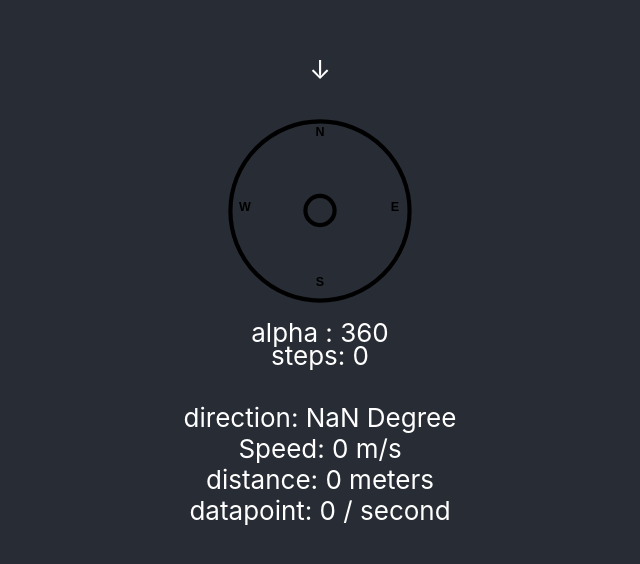
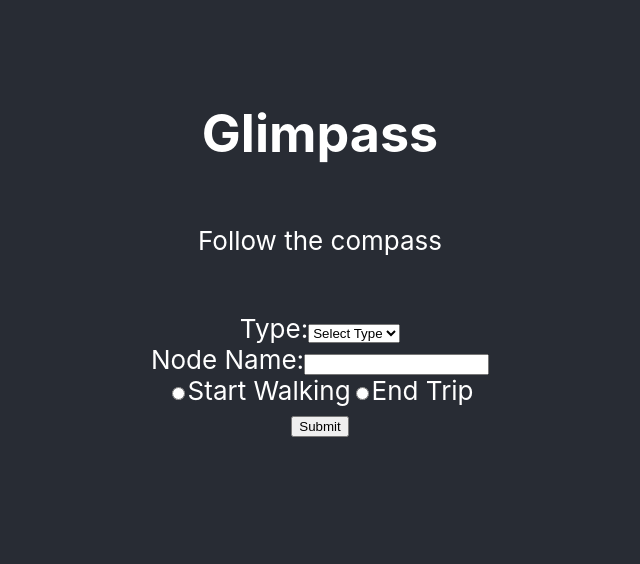
Before and after one commit to ranger-glimpass/deploy2, a React (Create React App) app: page /node-form in a window 1280 px wide. Shown: the part 148-712 px from the top of the page, without its empty margins (320-960 px from the left). Built offline with nearby package versions, Linux system fonts and the light colour scheme.

Commit message:
Form attached and Compass step working

```diff
--- a/package.json
+++ b/package.json
@@ -9,6 +9,7 @@
     "@testing-library/user-event": "^13.5.0",
     "react": "^18.2.0",
     "react-dom": "^18.2.0",
+    "react-router-dom": "^6.15.0",
     "react-scripts": "5.0.1",
     "web-vitals": "^2.1.4"
   },
@@ -18,7 +19,7 @@
     "test": "react-scripts test",
     "eject": "react-scripts eject",
     "predeploy": "npm run build",
-  "deploy": "gh-pages -d build"
+    "deploy": "gh-pages -d build"
   },
   "eslintConfig": {
     "extends": [
--- a/src/App.js
+++ b/src/App.js
@@ -1,14 +1,52 @@
 // src/App.js
 
-import React from 'react';
+import React, {useState} from 'react';
 import './App.css';
+import { BrowserRouter as Router, Routes, Route, Link } from 'react-router-dom';
+import Home from './components/Home';  // Assuming you have created a HomePage component
+import NodeForm from './components/NodeForm';
 import Compass from './components/Compass';
+import InTrip from './components/InTrip';
+
 
 function App() {
+    const [formData, setFormData] = useState(null);
+
+    const onStartWalking = (data) => {
+        setFormData(data);  // store the form data to pass it to the Compass component
+    };
+
+    const onEndTrip = () => {
+        // Handle end trip logic here
+    };
     return (
+
         <div className="App">
             <header className="App-header">
-                <Compass />
+            <h1>Glimpass</h1>
+      <p>Follow the compass</p> <br></br>
+            <Router>
+            {/* <nav>
+        <Link to="/">Home</Link>
+        <Link to="/in-trip">Trip</Link>
+    </nav> */}
+            <Routes>
+            <Route path="/deploy2" element={<Home />}/>
+                <Route path="/" element={<Home />}/>
+                    {/* <Home /> */}
+
+                <Route path="/node-form" element={<NodeForm onStartWalking={onStartWalking} onEndTrip={onEndTrip} />}/>
+                    {/* <NodeForm onStartWalking={onStartWalking} onEndTrip={onEndTrip} /> */}
+
+                <Route path="/compass" element={<Compass formData={formData}  />}/>
+                    {/* Pass the form data to the Compass component */}
+                    {/* <Compass formData={formData} /> */}
+
+                <Route path="/in-trip" element={<InTrip />}/>
+                    {/* Pass the form data to the Compass component */}
+                    {/* <InTrip/> */}
+            </Routes>
+        </Router>
             </header>
         </div>
     );
--- a/src/components/Compass.js
+++ b/src/components/Compass.js
@@ -3,16 +3,17 @@
 import React, { useState, useEffect, useRef } from 'react';
 import './Compass.css';
 import { ReactComponent as CompassSVG } from '../assets/compass.svg';
-//import { ReactComponent as Arrow } from '../assets/navigationArrow.svg';
 import Direction from './Direction';
 
 
 function Compass() {
     const [alpha, setAlpha] = useState(0);
-  //  const needleRef = useRef(null);
     const OFFSET = 0;
     const rotatingPartRef = useRef(null); // Ref for the rotating part of the SVG
-
+    const [isWalking, setIsWalking] = useState(false);
+    //const [stepsCounted, setStepsCounted] = useState(0);
+    const [alphaSum, setAlphaSum] = useState(0);
+    const [alphaReadingsCounted, setAlphaReadingsCounted] = useState(0);
 
     const [stepCount, setStepCount] = useState(0);
     const accelerometerData = useRef([]);
@@ -20,34 +21,50 @@ const accelerometerData = useRef([]);
     function lowPassFilter(data, alpha) {
         let filtered = [];
         filtered[0] = data[0];
-    for(let i = 1; i < data.length; i++) {
-        filtered[i] = alpha * data[i] + (1 - alpha) * filtered[i-1];
+        for (let i = 1; i < data.length; i++) {
+            filtered[i] = alpha * data[i] + (1 - alpha) * filtered[i - 1];
         }
         return filtered;
     }
-const threshold = 12;  // Adjust this value based on testing
+    const threshold = 12;  // Adjust this value based on testing (Steps)
 
 
     useEffect(() => {
+        if (isWalking) {
             const processSteps = () => {
                 let data = accelerometerData.current;
                 data = lowPassFilter(data, 0.9);
 
                 let count = 0;
-        for(let i = 1; i < data.length - 1; i++) {
-            if(data[i] > data[i-1] && data[i] > data[i+1] && data[i] > threshold) {
+                for (let i = 1; i < data.length - 1; i++) {
+                    if (data[i] > data[i - 1] && data[i] > data[i + 1] && data[i] > threshold) {
                         count++;
                     }
                 }
-
                 setStepCount(prev => prev + count);
                 accelerometerData.current = [];  // Clear the current data
             };
+            const interval = setInterval(processSteps, 1000);
+            return () => clearInterval(interval);
+        }
+    }, [isWalking]);
 
-    const interval = setInterval(processSteps, 1000);
 
-    return () => clearInterval(interval);
-}, []);
+    const handleWalkingToggle = () => {
+        if (isWalking) {
+            // When stopping walking
+            const avgAlpha = alphaSum / alphaReadingsCounted;
+            window.alert(`Steps Counted: ${stepCount}\nAverage Alpha(Node is at): ${parseInt(avgAlpha)}`);
+            setIsWalking(false);
+            setStepCount(0);
+            setAlphaSum(0);
+            setAlphaReadingsCounted(0);
+        } else {
+            // When starting walking
+            setIsWalking(true);
+        }
+    };
+
 
     useEffect(() => {
         // Handler for device orientation events
@@ -56,7 +73,7 @@ useEffect(() => {
             const ay = event.accelerationIncludingGravity.y;
             const az = event.accelerationIncludingGravity.z;
 
-            const magnitude = Math.sqrt(ax*ax + ay*ay + az*az);
+            const magnitude = Math.sqrt(ax * ax + ay * ay + az * az);
             accelerometerData.current.push(magnitude);
         };
 
@@ -77,6 +94,15 @@ useEffect(() => {
     }, []);
 
     useEffect(() => {
+        if (isWalking) {
+            setAlphaSum(prevSum => prevSum + (360-alpha));
+            setAlphaReadingsCounted(prevCount => prevCount + 1);
+        }
+    }, [alpha, isWalking]);  // Dependencies ensure this runs whenever alpha or isWalking changes
+
+
+
+    useEffect(() => {
         if (rotatingPartRef.current) {
             rotatingPartRef.current.style.transform = `rotate(-${360 - alpha}deg)`;
         }
@@ -84,17 +110,23 @@ useEffect(() => {
     }, [alpha]);
 
     return (
-
         <>
             <div className="compass-container">
                 <p>↓</p>
                 <CompassSVG className="compass-image" ref={rotatingPartRef} />
-        alpha : {360 - parseInt(alpha)}
+                Alpha : {360 - parseInt(alpha)}
             </div>
             <br></br><br></br>
-        <div className="step-counter">steps: {stepCount}</div>
+            <div className="step-counter">Steps: {stepCount}</div>
             <br></br>
-        <Direction/>
+            {/* <Direction /> */}
+
+            <div className="compass-container">
+                <button onClick={handleWalkingToggle}>
+                    {isWalking ? "Stop Walking" : "Start Walking"}
+                </button>
+                {/* Rest of your Compass UI */}
+            </div>
         </>
     );
 }
--- /dev/null
+++ b/src/components/Home.js
@@ -0,0 +1,15 @@
+import React from 'react';
+import { useNavigate } from 'react-router-dom';
+
+function Home({ onStartTrip }) {
+    const navigate = useNavigate();
+    return (
+    <div>
+
+      <button onClick={() => navigate('/in-trip')}>
+      Start Trip
+    </button>
+    </div>
+  );
+}
+export default Home;
--- /dev/null
+++ b/src/components/InTrip.js
@@ -0,0 +1,23 @@
+import React from 'react';
+import { useNavigate } from 'react-router-dom';
+
+function InTrip() {
+  const navigate = useNavigate();
+
+  const handleAddNode = () => {
+    navigate("/node-form");
+  };
+
+  const handleAddConnection = () => {
+    // Logic for adding connection (if you decide to implement it)
+  };
+
+  return (
+    <div>
+      <button onClick={handleAddNode}>Add/Edit Node</button>
+      <button onClick={handleAddConnection}>Add Connection</button>
+    </div>
+  );
+}
+
+export default InTrip;
--- /dev/null
+++ b/src/components/NodeForm.js
@@ -0,0 +1,91 @@
+import React, { useState } from 'react';
+import { useNavigate } from 'react-router-dom';
+
+function NodeForm({ onStartWalking, onEndTrip }) {
+    const navigate = useNavigate();
+    const [nodeType, setNodeType] = useState('');
+    const [property, setProperty] = useState('');
+    const [nodeName, setNodeName] = useState('');
+    const [actionType, setActionType] = useState('');
+
+    const propertiesOptions = {
+        "Shop": ["Shop", "Showroom", "FoodCourt", "ServiceCenter","Others"],
+        "Checkpoint": ["Gate", "Lift", "BillBoard", "Pillars", "Fountains", "Attractions", "Others"]
+    };
+
+    const handleSubmit = (e) => {
+        e.preventDefault();
+        const formData = {
+            nodeType,
+            property,
+            nodeName
+        };
+
+        if (actionType === "startWalking") {
+            onStartWalking(formData);
+            navigate("/compass"); // assuming "/compass" is the path to your compass page
+        } else if (actionType === "endTrip") {
+            onEndTrip();
+            navigate("/trip"); // or redirect to wherever you want after ending the trip
+        }
+    };
+
+    return (
+        <form onSubmit={handleSubmit}>
+            <div>
+                <label>Type:</label>
+                <select value={nodeType} onChange={(e) => setNodeType(e.target.value)}>
+                    <option value="">Select Type</option>
+                    <option value="Shop">Shop</option>
+                    <option value="Checkpoint">Checkpoint</option>
+                </select>
+            </div>
+
+            {nodeType && (
+                <div>
+                    <label>Property:</label>
+                    <select value={property} onChange={(e) => setProperty(e.target.value)}>
+                        <option value="">Select Property</option>
+                        {propertiesOptions[nodeType].map(prop => (
+                            <option key={prop} value={prop}>{prop}</option>
+                        ))}
+                    </select>
+                </div>
+            )}
+
+            <div>
+                <label>Node Name:</label>
+                <input
+                    type="text"
+                    value={nodeName}
+                    onChange={(e) => setNodeName(e.target.value)}
+                />
+            </div>
+
+            <div>
+                <label>
+                    <input
+                        type="radio"
+                        value="startWalking"
+                        checked={actionType === "startWalking"}
+                        onChange={(e) => setActionType(e.target.value)}
+                    />
+                    Start Walking
+                </label>
+                <label>
+                    <input
+                        type="radio"
+                        value="endTrip"
+                        checked={actionType === "endTrip"}
+                        onChange={(e) => setActionType(e.target.value)}
+                    />
+                    End Trip
+                </label>
+            </div>
+
+            <button type="submit">Submit</button>
+        </form>
+    );
+}
+
+export default NodeForm;
```
Also changed, not shown: src/assets/compass.svg, 1 other file (tests, documents, lock files or other folders). Lines whose indentation alone changed are shown as unchanged.
